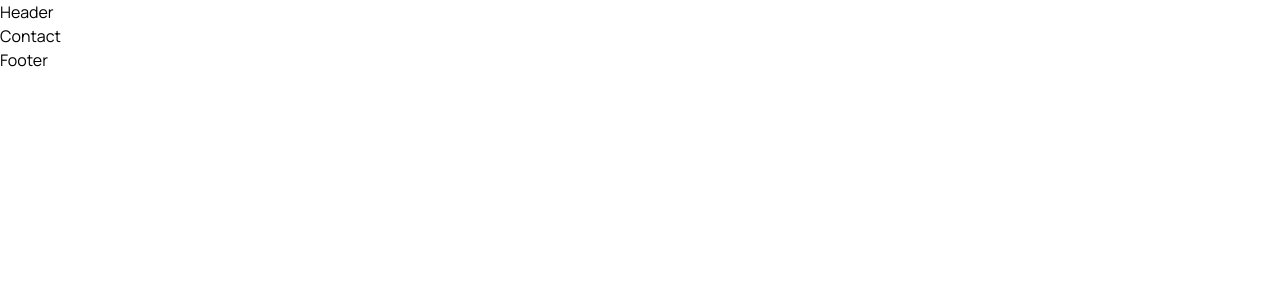
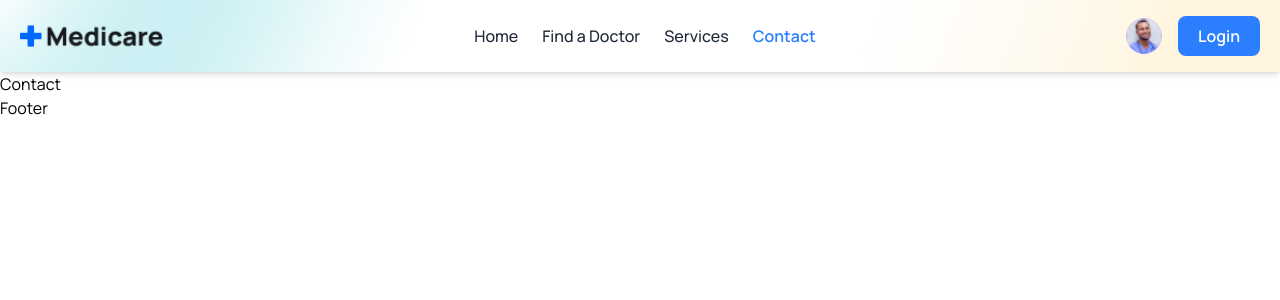
Before and after one commit to Tushar7-coder/Doctor_Appointment_System, a React (Vite) app in the folder client/vite-project/: page /contact in a window 1280 px wide. Shown: the top 300 px of the page. Built offline with nearby package versions, Linux system fonts and the light colour scheme.

Commit message:
NAv bar added

```diff
--- a/client/vite-project/package.json
+++ b/client/vite-project/package.json
@@ -11,6 +11,7 @@
   },
   "dependencies": {
     "@tailwindcss/vite": "^4.0.3",
+    "lucide-react": "^0.474.0",
     "react": "^18.3.1",
     "react-dom": "^18.3.1",
     "react-icons": "^5.4.0",
--- a/client/vite-project/src/App.css
+++ b/client/vite-project/src/App.css
@@ -1,10 +1,6 @@
 @import url('https://fonts.googleapis.com/css2?family=Manrope:wght@200..800&display=swap');
 
-*{
-	margin: 0;
-	padding: 0;
-	box-sizing: border-box;
-}
+
 body{
 	font-family: 'Manrope',sans-serif;
 }
--- a/client/vite-project/src/components/Header/Header.jsx
+++ b/client/vite-project/src/components/Header/Header.jsx
@@ -1,9 +1,103 @@
-import React from 'react'
+import { useState } from "react";
+import { Link, NavLink } from "react-router-dom";
+import { Menu, X } from "lucide-react"; // Icons for mobile menu
+import logo from "../../assets/images/logo.png";
+import userImg from "../../assets/images/avatar-icon.png";
+import backGroundimage from '../../assets/images/mask.png'
+const navLinks = [
+  { path: "/home", display: "Home" },
+  { path: "/doctors", display: "Find a Doctor" },
+  { path: "/services", display: "Services" },
+  { path: "/contact", display: "Contact" },
+];
 
 const Header = () => {
+  const [menuOpen, setMenuOpen] = useState(false);
+
   return (
-	<div>Header</div>
-  )
-}
+    <header className="w-full bg-white shadow-md z-50" style={{
+      backgroundImage: `url(${backGroundimage})`,
+      backgroundSize: "cover",
+      backgroundRepeat: "no-repeat",
+      backgroundPosition: "center",
+    }}>
+      <div className="container mx-auto px-5 py-4 flex justify-between items-center">
+        {/* Logo */}
+        <Link to="/">
+          <img src={logo} alt="Logo" className="w-36" />
+        </Link>
 
-export default Header
+        {/* Desktop Navigation */}
+        <nav className="hidden md:flex space-x-6">
+          {navLinks.map((link, index) => (
+            <NavLink
+              key={index}
+              to={link.path}
+              className={({ isActive }) =>
+                isActive
+                  ? "text-blue-500 font-semibold"
+                  : "text-gray-800 font-medium hover:text-blue-500"
+              }
+            >
+              {link.display}
+            </NavLink>
+          ))}
+        </nav>
+
+        {/* User Profile & Login */}
+        <div className="hidden md:flex items-center space-x-4">
+          <Link to="/">
+            <img src={userImg} alt="User" className="w-9 h-9 rounded-full" />
+          </Link>
+          <Link to="/login">
+            <button className="bg-blue-500 text-white font-semibold px-5 py-2 rounded-lg hover:bg-blue-600 transition">
+              Login
+            </button>
+          </Link>
+        </div>
+
+        {/* Mobile Menu Button */}
+        <button
+          className="md:hidden block text-gray-800"
+          onClick={() => setMenuOpen(!menuOpen)}
+        >
+          {menuOpen ? <X size={28} /> : <Menu size={28} />}
+        </button>
+      </div>
+
+      {/* Mobile Menu */}
+      {menuOpen && (
+        <div className="md:hidden absolute top-16 left-0 w-full bg-white shadow-md">
+          <nav className="flex flex-col space-y-4 py-4 px-5">
+            {navLinks.map((link, index) => (
+              <NavLink
+                key={index}
+                to={link.path}
+                className={({ isActive }) =>
+                  isActive
+                    ? "text-blue-500 font-semibold"
+                    : "text-gray-800 font-medium hover:text-blue-500"
+                }
+                onClick={() => setMenuOpen(false)}
+              >
+                {link.display}
+              </NavLink>
+            ))}
+          </nav>
+          <div className="flex flex-col items-center py-4">
+            <Link to="/">
+              <img src={userImg} alt="User" className="w-9 h-9 rounded-full mb-3" />
+            </Link>
+            <Link to="/login">
+              <button className="bg-blue-500 text-white font-semibold px-5 py-2 rounded-lg hover:bg-blue-600 transition"  onClick={() => setMenuOpen(false)}>
+                Login
+              </button>
+            </Link>
+          </div>
+        </div>
+      )}
+    </header>
+  );
+};
+
+export default Header;
--- a/client/vite-project/src/index.css
+++ b/client/vite-project/src/index.css
@@ -1,6 +1,6 @@
 @import "tailwindcss";
 
-
+/*
 @layer base {
 	section{
 		@apply py-[75px]
@@ -39,4 +39,4 @@
 	.text_para {
 		@apply text-[16px] leading-7 mt-3
 	}
-}
+} */
```
Also changed, not shown: 1 other file (tests, documents, lock files or other folders).
